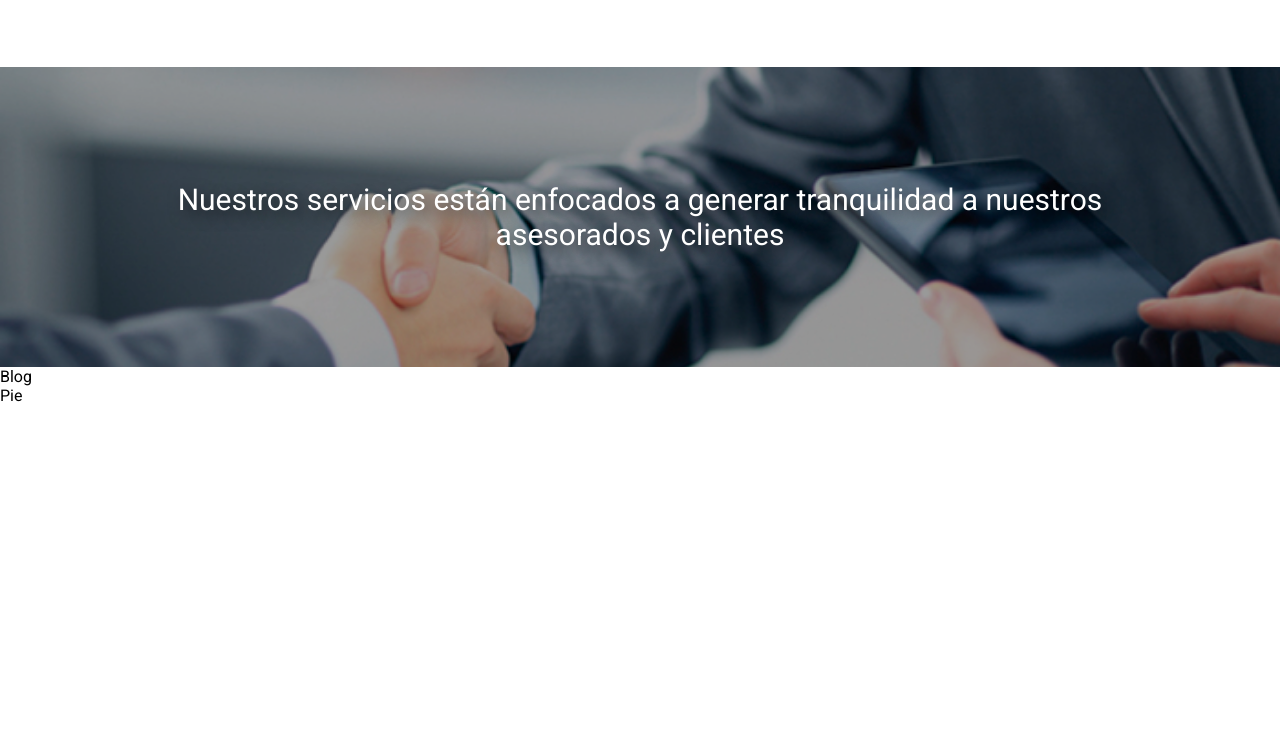
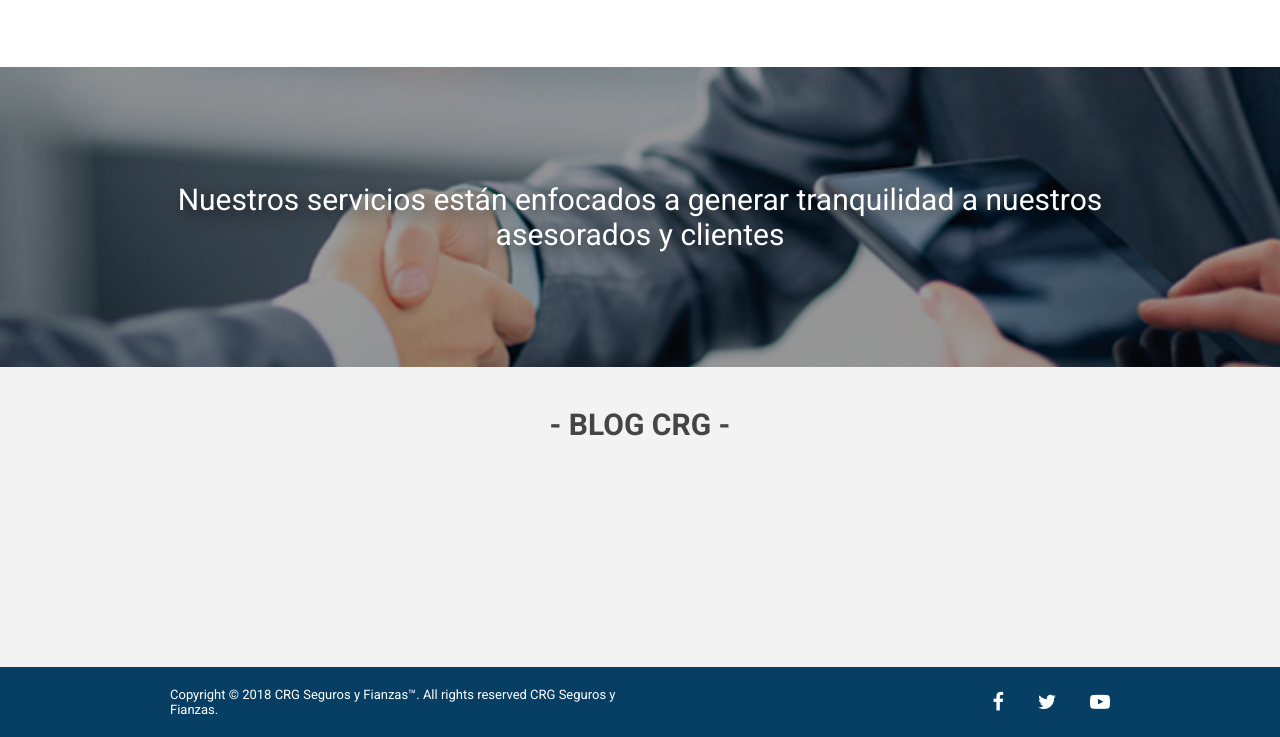
Before and after one commit to alexxruff/crg, a plain HTML site: page index.html in a window 1280 px wide. Shown: the part 1842-2579 px from the top of the page. Before the commit the page ends 2247 px from the top, so only its background shows below. Drawn offline with Linux system fonts and the light colour scheme.

Commit message:
Se agregó hasta el footer

```diff
--- a/css/style.css
+++ b/css/style.css
@@ -242,3 +242,59 @@ html, body{
 	text-shadow: rgba(0,0,0,.6) 5px 5px 15px;
 	/*height: 300px;*/
 }
+.blog{
+	background-color: #f3f3f3;
+	height: 300px;
+	width: 100%;
+	display: flex;
+	justify-content: center;
+	/*align-items: center; */
+}
+.blogAdjust{
+	width: 940px;
+	text-align: center;
+}
+.blogAdjust h4{
+	text-align: center;
+	color: #454545;
+	text-transform: uppercase;
+	font-size: 30px;
+}
+.footer{
+	width: 100%;
+	display: flex;
+	justify-content: center;
+	background-color: #073f64;
+	padding: 20px 0;
+}
+.footerAdjust{
+	width: 940px;
+	display: flex;
+	flex-direction: row;
+	align-items: center;
+}
+.footerAdjust div{
+	width: 50%;
+	color: white;
+	font-size: 13px;
+}
+.footerAdjust .redes{
+	display: flex;
+	justify-content: flex-end;
+	align-items: center;
+}
+.footerAdjust .redes .redesI{
+	display: flex;
+	justify-content: space-between;
+	align-items: center;
+	width: 25%;
+}
+.redes a{
+	text-decoration: none;
+	font-size: 20px;
+	color: white;
+}
+.redes a:hover{
+	color: #f35a40;
+	cursor: pointer;
+}
--- a/index.html
+++ b/index.html
@@ -2,10 +2,13 @@
 <html>
 <head>
 	<meta charset="utf-8">
+    <meta http-equiv="X-UA-Compatible" content="IE=edge">
+    <meta name="viewport" content="width=device-width, initial-scale=1">
 	<title>CRG Seguros y Fianzas</title>
 	<link href="https://fonts.googleapis.com/css?family=Roboto:400,500,700" rel="stylesheet">
 	<link rel="stylesheet" type="text/css" href="css/font-awesome.min.css">
 	<link rel="stylesheet" type="text/css" href="css/style.css">
+	<link rel="shortcut icon" href="img/VERSIONES_crg-01.png">
 </head>
 <body>
 	<nav class="menuContent">
@@ -116,11 +119,20 @@
 		</div>
 	</section>
 	<section class="blog">
-		Blog
+		<div class="blogAdjust">
+			<h4>- Blog crg -</h4>
+		</div>
 	</section>
 	<footer class="footer">
-		<div>
-			Pie
+		<div class="footerAdjust">
+			<div>Copyright © 2018 CRG Seguros y Fianzas™. All rights reserved CRG Seguros y Fianzas.</div>
+			<div class="redes">
+				<div class="redesI">
+					<a href="#"><i class="fa fa-facebook" aria-hidden="true"></i></a>
+					<a href="#"><i class="fa fa-twitter" aria-hidden="true"></i></a>
+					<a href="#"><i class="fa fa-youtube-play" aria-hidden="true"></i></a>
+				</div>
+			</div>
 		</div>
 	</footer>
 	<script type="text/javascript" src="js/slide.js"></script>
```
